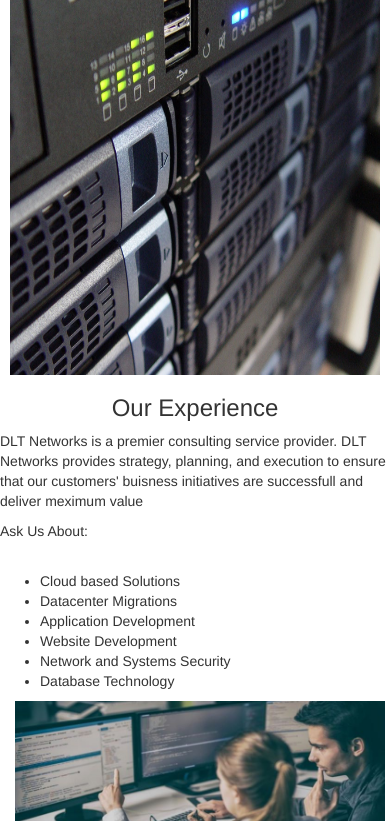
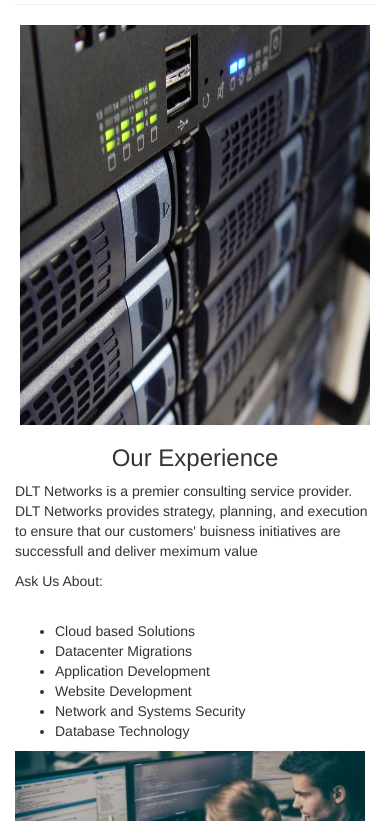
Before and after one commit to jodelat/DLT-Networks, a website: page public/index.html in a window 390 px wide. Shown: the part 398-1219 px from the top of the page. Drawn offline with nearby package versions, Linux system fonts and the light colour scheme.

Commit message:
mobile update

```diff
--- a/public/css/style.css
+++ b/public/css/style.css
@@ -1,5 +1,9 @@
-body{
-  /*background-color: black;*/
+body, html {
+    height: 100%;
+    margin: 0;
+    background-position: center;
+    background-repeat: no-repeat;
+    background-size: cover;
 }
 
 .NAV{
@@ -77,7 +81,7 @@ body{
   }
 
   #aboutpic{
-    width: 640px;
+    width: 700px;
   }
 
   #message{
@@ -94,24 +98,25 @@ body{
 @media screen and (max-width: 640px){
 
   .img{
-    width: 370px;
+    width: 350px;
   }
 
   #aboutpic{
     height: 400px;
-    width: 370px;
+    width: 350px;
   }
 
   #message{
-    width: 375px!important;
+    width: 350px!important;
   }
 
   .box{
-        width: 370px!important;
+        width: 350px!important;
   }
 
   .NAV{
-    width: 104%;
+    padding-right: 0!important;
+    padding-left: 0!important;
   }
 
   p{
--- a/public/index.html
+++ b/public/index.html
@@ -9,6 +9,7 @@
   <script src="https://maxcdn.bootstrapcdn.com/bootstrap/3.3.7/js/bootstrap.min.js"></script>
   <script type="text/javascript" src="js/main.js"></script>
   <link rel="stylesheet" href="css/style.css">
+  <meta name="viewport" content="width=device-width, initial-scale=1.0">
 </head>
 
 <body>
@@ -116,6 +117,7 @@
     </div>
   </div>
   <br>
+  <div class="container">
   <div id="About">
   <h1> <a name="about"></a>About Us</h1>
   <hr>
@@ -133,6 +135,7 @@
     <li>Database Technology</li>
   </ul>
   </div>
+</div>
   <div class="container-fluid">
     <div class="row">
       <div class="col-sm-6">
```
